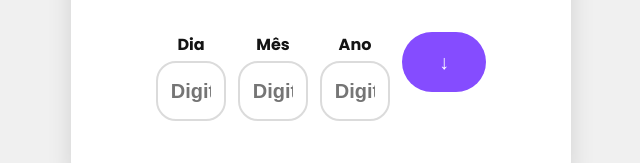
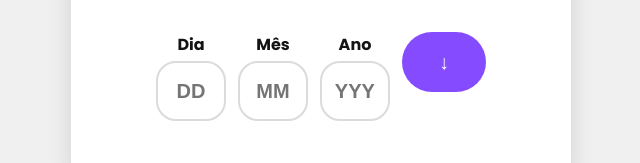
Before and after one commit to otvkatibe/calculadora, a React (Create React App) app: page / in a window 1280 px wide. Shown: the part 343-506 px from the top of the page, without its empty margins (319-959 px from the left). Built offline with nearby package versions, Linux system fonts and the light colour scheme.

Commit message:
Update Formulario.jsx

```diff
--- a/src/components/Formulario.jsx
+++ b/src/components/Formulario.jsx
@@ -7,17 +7,21 @@ const Formulario = ({ onCalcular }) => {
 
     const handleSubmit = (e) => {
         e.preventDefault();
-        onCalcular({
-            dia: parseInt(dia, 10),
-            mes: parseInt(mes, 10),
-            ano: parseInt(ano, 10),
-        });
+        if (dia.length === 2 && mes.length === 2 && ano.length === 4) {
+            onCalcular({
+                dia: parseInt(dia, 10),
+                mes: parseInt(mes, 10),
+                ano: parseInt(ano, 10),
+            });
+        } else {
+            alert("Por favor, insira o formato correto: DD/MM/YYYY");
+        }
     };
 
-    const handleChange = (e, setter) => {
+    const handleChange = (e, setter, maxLength) => {
         const value = e.target.value;
 
-        if (/^\d*$/.test(value)) {
+        if (/^\d*$/.test(value) && value.length <= maxLength) {
             setter(value);
         }
     };
@@ -29,9 +33,10 @@ const Formulario = ({ onCalcular }) => {
                 <input
                     type='text'
                     value={dia}
-                    onChange={(e) => handleChange(e, setDia)}
+                    onChange={(e) => handleChange(e, setDia, 2)}
                     required
-                    placeholder="Digite o dia"
+                    placeholder="DD"
+                    maxLength={2}
                 />
             </div>
             <div>
@@ -39,9 +44,10 @@ const Formulario = ({ onCalcular }) => {
                 <input
                     type='text'
                     value={mes}
-                    onChange={(e) => handleChange(e, setMes)}
+                    onChange={(e) => handleChange(e, setMes, 2)}
                     required
-                    placeholder="Digite o mês"
+                    placeholder="MM"
+                    maxLength={2}
                 />
             </div>
             <div>
@@ -49,9 +55,10 @@ const Formulario = ({ onCalcular }) => {
                 <input
                     type='text'
                     value={ano}
-                    onChange={(e) => handleChange(e, setAno)}
+                    onChange={(e) => handleChange(e, setAno, 4)}
                     required
-                    placeholder="Digite o ano"
+                    placeholder="YYYY"
+                    maxLength={4}
                 />
             </div>
             <button type="submit">↓</button>
```
